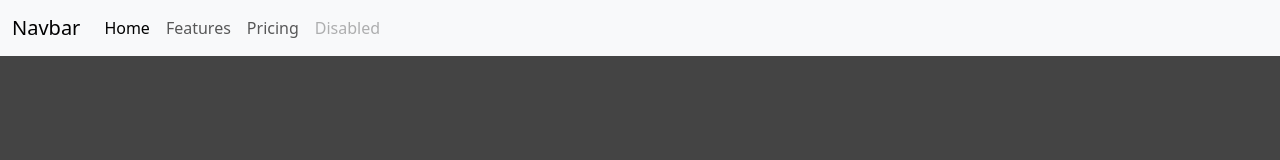
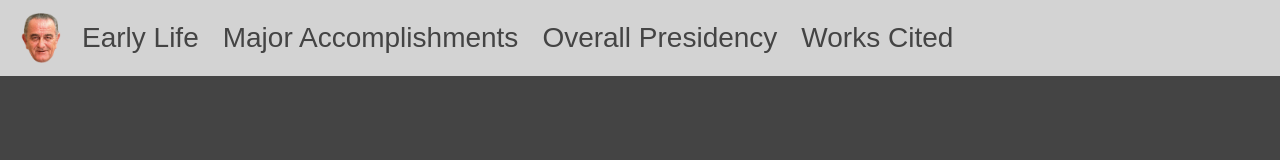
Before and after one commit to JCarmichael9/Pres-Website, a plain HTML site: page early.html in a window 1280 px wide. Drawn offline with nearby package versions, Linux system fonts and the light colour scheme; a web font is replaced by a local one.

Commit message:
did the nvabar

```diff
--- a/early.html
+++ b/early.html
@@ -10,6 +10,7 @@
         />
 
         <!-- Bootstrap CSS v5.2.1 -->
+        <link rel="stylesheet" href="https://use.typekit.net/drl5ptu.css">
         <link
             href="https://cdn.jsdelivr.net/npm/bootstrap@5.3.2/dist/css/bootstrap.min.css"
             rel="stylesheet"
@@ -21,25 +22,25 @@
 
     <body>
         <header>
-            <nav class="navbar navbar-expand-lg bg-body-tertiary">
+            <nav class="navbar navbar-expand-lg">
                 <div class="container-fluid">
-                  <a class="navbar-brand" href="#">Navbar</a>
-                  <button class="navbar-toggler" type="button" data-bs-toggle="collapse" data-bs-target="#navbarNav" aria-controls="navbarNav" aria-expanded="false" aria-label="Toggle navigation">
-                    <span class="navbar-toggler-icon"></span>
+                  <a class="navbar-brand mx-1" href="index.html"><img src="imgs/lyndonBFace-removebg-preview.png" alt="" id="png"></a>
+                  <button class="navbar-toggler rounded-4" type="button" data-bs-toggle="collapse" data-bs-target="#navbarNav" aria-controls="navbarNav" aria-expanded="false" aria-label="Toggle navigation">
+                    <span class="navbar-toggler-icon rounded-4"></span>
                   </button>
                   <div class="collapse navbar-collapse" id="navbarNav">
-                    <ul class="navbar-nav">
-                      <li class="nav-item">
-                        <a class="nav-link active" aria-current="page" href="#">Home</a>
+                    <ul class="navbar-nav fs-3">
+                      <li class="nav-item mx-1">
+                        <a class="nav-link active" aria-current="page" href="early.html" id="navItems">Early Life</a>
                       </li>
-                      <li class="nav-item">
-                        <a class="nav-link" href="#">Features</a>
+                      <li class="nav-item mx-1">
+                        <a class="nav-link" href="major.html" id="navItems">Major Accomplishments</a>
                       </li>
-                      <li class="nav-item">
-                        <a class="nav-link" href="#">Pricing</a>
+                      <li class="nav-item mx-1">
+                        <a class="nav-link" href="overall.html" id="navItems">Overall Presidency</a>
                       </li>
-                      <li class="nav-item">
-                        <a class="nav-link disabled" aria-disabled="true">Disabled</a>
+                      <li class="nav-item mx-1">
+                        <a class="nav-link " href="workscited.html" id="navItems">Works Cited</a>
                       </li>
                     </ul>
                   </div>
--- a/style.css
+++ b/style.css
@@ -88,3 +88,27 @@ body {
     font-size: 4vw;
     color: rgb(211, 211, 211);
 }
+
+#png {
+    height: 50px;
+}
+
+#navItems {
+    font-family: "wausau", sans-serif;
+    font-weight: 400;
+    font-style: normal;
+    color: rgb(68, 68, 68);
+}
+
+.navbar {
+    background-color: rgb(211, 211, 211);
+}
+
+.navbar-toggler {
+    border: 10px double rgb(68, 68, 68);
+}
+
+.navbar-toggler:focus {
+    box-shadow: none;
+    border: 10px double rgb(68, 68, 68);
+}
```
Also changed, not shown: index.html (+1 -1 lines), major.html (+25 -1 lines), overall.html (+25 -1 lines), workscited.html (+25 -1 lines), imgs/lyndon-removebg-preview.png (added), imgs/lyndonBFace-removebg-preview.png (added), imgs/lyndonBFace.jpg (added).
